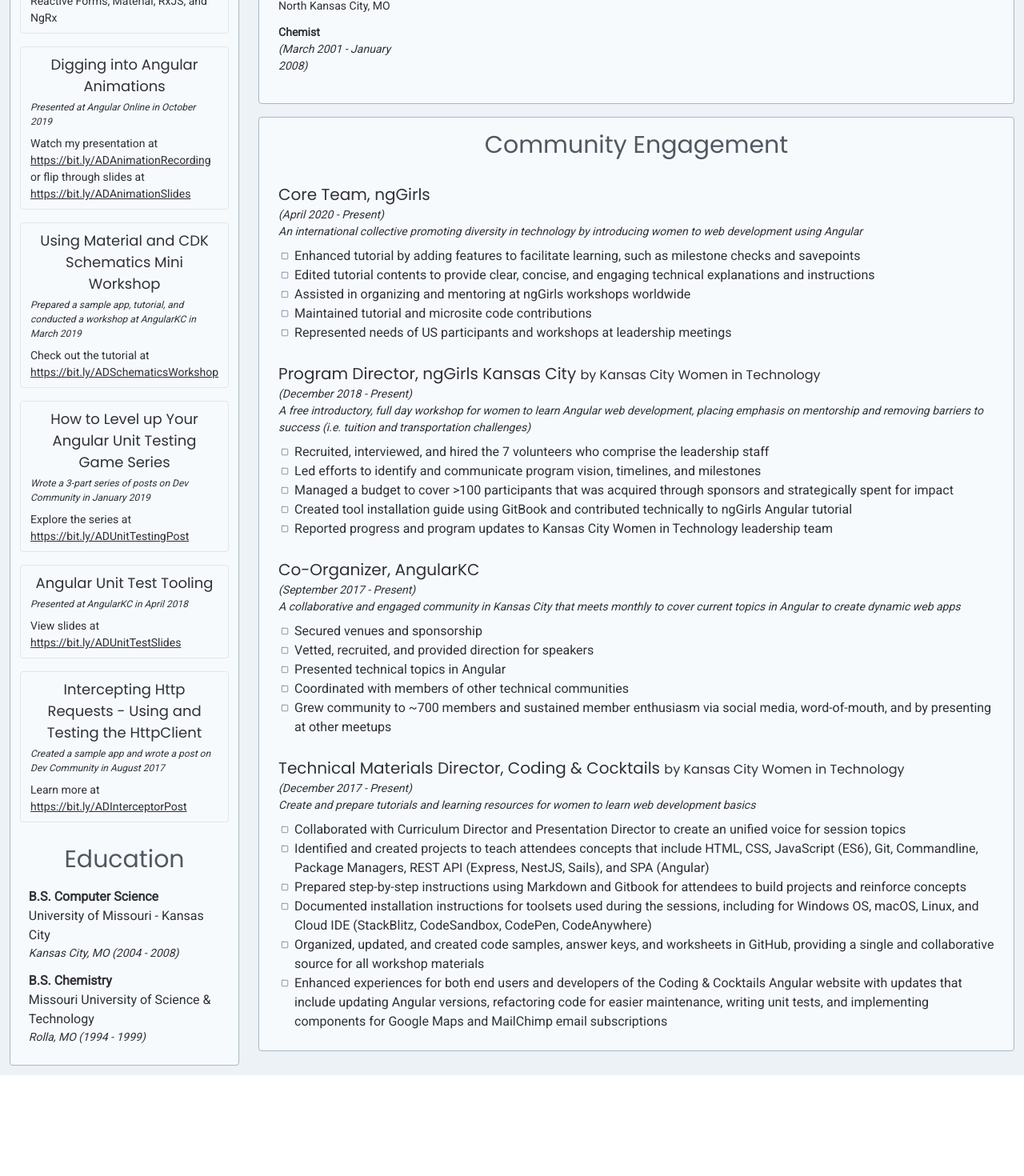
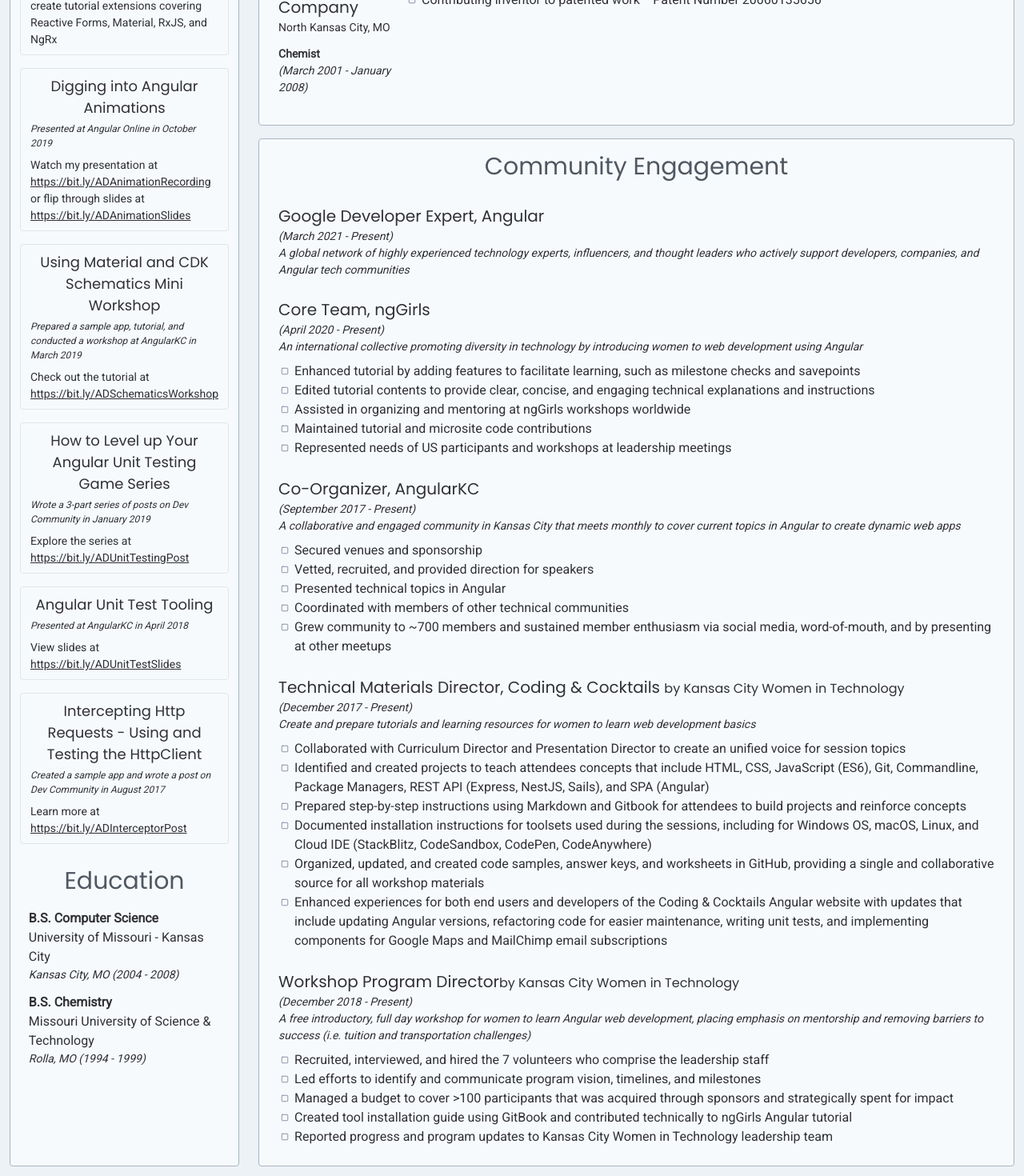
Before and after one commit to alisaduncan/alisaduncan-site, an Angular app: page /resume in a window 1280 px wide. Shown: the part 1312-2782 px from the top of the page at 80% size. Before the commit the page ends 2656 px from the top, so only its background shows below. Built offline with nearby package versions, Linux system fonts and the light colour scheme.

Commit message:
update with gde info (#16)

```diff
--- a/src/app/home/home.component.html
+++ b/src/app/home/home.component.html
@@ -11,6 +11,7 @@
     <h2 class="font-display text-3xl">I'm a </h2>
     <p class="mt-4 text-lg text-gray-900">
       <span>software architect </span>
+      <span> angular gde </span>
       <span> wine drinker </span>
       <span> relentless learner </span>
       <span> voracious reader </span>
@@ -22,10 +23,8 @@
   <section class="volunteer m-1 pt-6 md:pt-8 lg:pt-8 xl:pt-8">
     <h2 class="font-display text-3xl">You can find me volunteering as</h2>
     <ul class="w-11/12 lg:w-2/3 xl:w-5/12 mx-auto text-left mt-2">
-      <li><span class="text-xl pr-2 text-gray-900">Program Director</span><br class="md:hidden"/><a
-        href="https://nggirls.kcwomenintech.org" target="_blank" class="underline">ngGirlsKC</a><span
-        class="italic px-1">by</span> <a href="https://kcwomenintech.org/" target="_blank" class="underline">Kansas
-        City Women in Technology</a></li>
+      <li><span class="text-xl pr-2 text-gray-900">Core team member</span><br class="md:hidden"/><a
+        href="https://ng-girls.org" target="_blank" class="underline">ngGirls</a></li>
       <li class="mt-2"><span class="text-xl pr-2 text-gray-900">Technical Materials Director</span><br class="md:hidden"/>
         <a href="https://codingandcocktails.kcwomenintech.org/" target="_blank" class="underline">Coding & Cocktails</a>
         <span class="italic px-1">by</span>
--- a/src/app/resume/resume.component.html
+++ b/src/app/resume/resume.component.html
@@ -15,7 +15,7 @@
           Full-stack development and enterprise architecture experience with increasing expertise in web development using Angular.
         </p>
         <p class="pt-2">
-          Community builder, organizer, and volunteer.
+          Angular Google Developer Expert, community builder, organizer, and volunteer.
         </p>
       </div>
     </section>
@@ -174,6 +174,13 @@
       <section class="community border rounded bg-gray-100 border-adGray">
         <h2 class="text-center text-3xl my-3 font-display text-adGunmetal">Community Engagement</h2>
         <div class="position m-6">
+          <h4 class="text-xl font-medium font-display">Google Developer Expert, Angular</h4>
+          <p class="text-sm italic">(March 2021 - Present)</p>
+          <p class="italic text-sm">A global network of highly experienced technology experts, influencers, and thought leaders who actively support developers, companies, and Angular tech communities</p>
+          <ul class="achievements mt-2 xl:ml-5">
+          </ul>
+        </div>
+        <div class="position m-6">
           <h4 class="text-xl font-medium font-display">Core Team, ngGirls</h4>
           <p class="text-sm italic">(April 2020 - Present)</p>
           <p class="italic text-sm">An international collective promoting diversity in technology by introducing women to web development using Angular</p>
@@ -183,18 +190,6 @@
             <li>Assisted in organizing and mentoring at ngGirls workshops worldwide</li>
             <li>Maintained tutorial and microsite code contributions</li>
             <li>Represented needs of US participants and workshops at leadership meetings</li>
-          </ul>
-        </div>
-        <div class="position m-6">
-          <h4 class="text-xl font-medium font-display">Program Director, ngGirls Kansas City <span class="text-base">by Kansas City Women in Technology</span></h4>
-          <p class="text-sm italic">(December 2018 - Present)</p>
-          <p class="italic text-sm">A free introductory, full day workshop for women to learn Angular web development, placing emphasis on mentorship and removing barriers to success (i.e. tuition and transportation challenges)</p>
-          <ul class="achievements mt-2 xl:ml-5">
-            <li>Recruited, interviewed, and hired the 7 volunteers who comprise the leadership staff</li>
-            <li>Led efforts to identify and communicate program vision, timelines, and milestones</li>
-            <li>Managed a budget to cover >100 participants that was acquired through sponsors and strategically spent for impact</li>
-            <li>Created tool installation guide using GitBook and contributed technically to ngGirls Angular tutorial</li>
-            <li>Reported progress and program updates to Kansas City Women in Technology leadership team</li>
           </ul>
         </div>
         <div class="position m-6">
@@ -222,6 +217,18 @@
             <li>Enhanced experiences for both end users and developers of the Coding & Cocktails Angular website with updates that include updating Angular versions, refactoring code for easier maintenance, writing unit tests, and implementing components for Google Maps and MailChimp email subscriptions</li>
           </ul>
         </div>
+        <div class="position m-6">
+          <h4 class="text-xl font-medium font-display">Workshop Program Director<span class="text-base">by Kansas City Women in Technology</span></h4>
+          <p class="text-sm italic">(December 2018 - Present)</p>
+          <p class="italic text-sm">A free introductory, full day workshop for women to learn Angular web development, placing emphasis on mentorship and removing barriers to success (i.e. tuition and transportation challenges)</p>
+          <ul class="achievements mt-2 xl:ml-5">
+            <li>Recruited, interviewed, and hired the 7 volunteers who comprise the leadership staff</li>
+            <li>Led efforts to identify and communicate program vision, timelines, and milestones</li>
+            <li>Managed a budget to cover >100 participants that was acquired through sponsors and strategically spent for impact</li>
+            <li>Created tool installation guide using GitBook and contributed technically to ngGirls Angular tutorial</li>
+            <li>Reported progress and program updates to Kansas City Women in Technology leadership team</li>
+          </ul>
+        </div>
       </section>
     </div>
 
```
